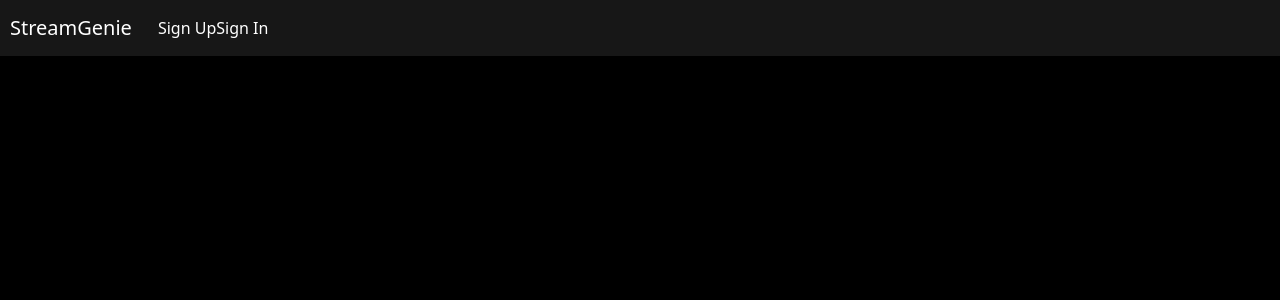
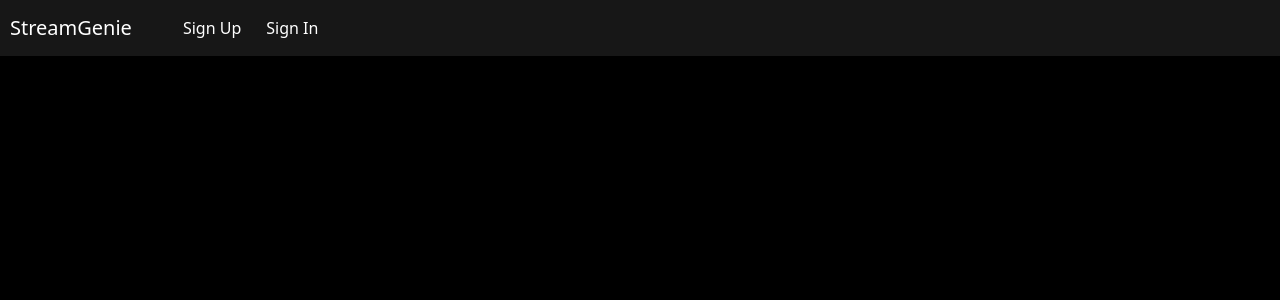
Before and after one commit to Rando-cal/streamgenie-react-front, a React (Create React App) app: page /searchIndex in a window 1280 px wide. Shown: the top 300 px of the page. Built offline with nearby package versions, Linux system fonts and the light colour scheme.

Commit message:
Changed production link for deploy in apiconfis.js

```diff
--- a/src/apiConfig.js
+++ b/src/apiConfig.js
@@ -1,7 +1,7 @@
 let apiUrl
 const apiUrls = {
     // YOU MUST CHANGE PRODUCTION URL WHEN DEPLOYING
-	production: '<replace_with_deployed_api_url>',
+	production: 'https://streamgenie-back.herokuapp.com/',
 	development: 'http://localhost:8000',
 }
 
--- a/src/components/shared/Header.js
+++ b/src/components/shared/Header.js
@@ -88,10 +88,10 @@ const Header =
 		const unauthenticatedOptions = (
 			<>
 				<Nav.Item>
-					<Link to='sign-up' style={linkStyle}>Sign Up</Link>
+					<Link className="pl-25px" to='sign-up' style={linkStyle}>Sign Up</Link>
 				</Nav.Item>
 				<Nav.Item>
-					<Link to='sign-in' style={linkStyle}>Sign In</Link>
+					<Link className="pl-25px" to='sign-in' style={linkStyle}>Sign In</Link>
 				</Nav.Item>
 
 			</>
```
